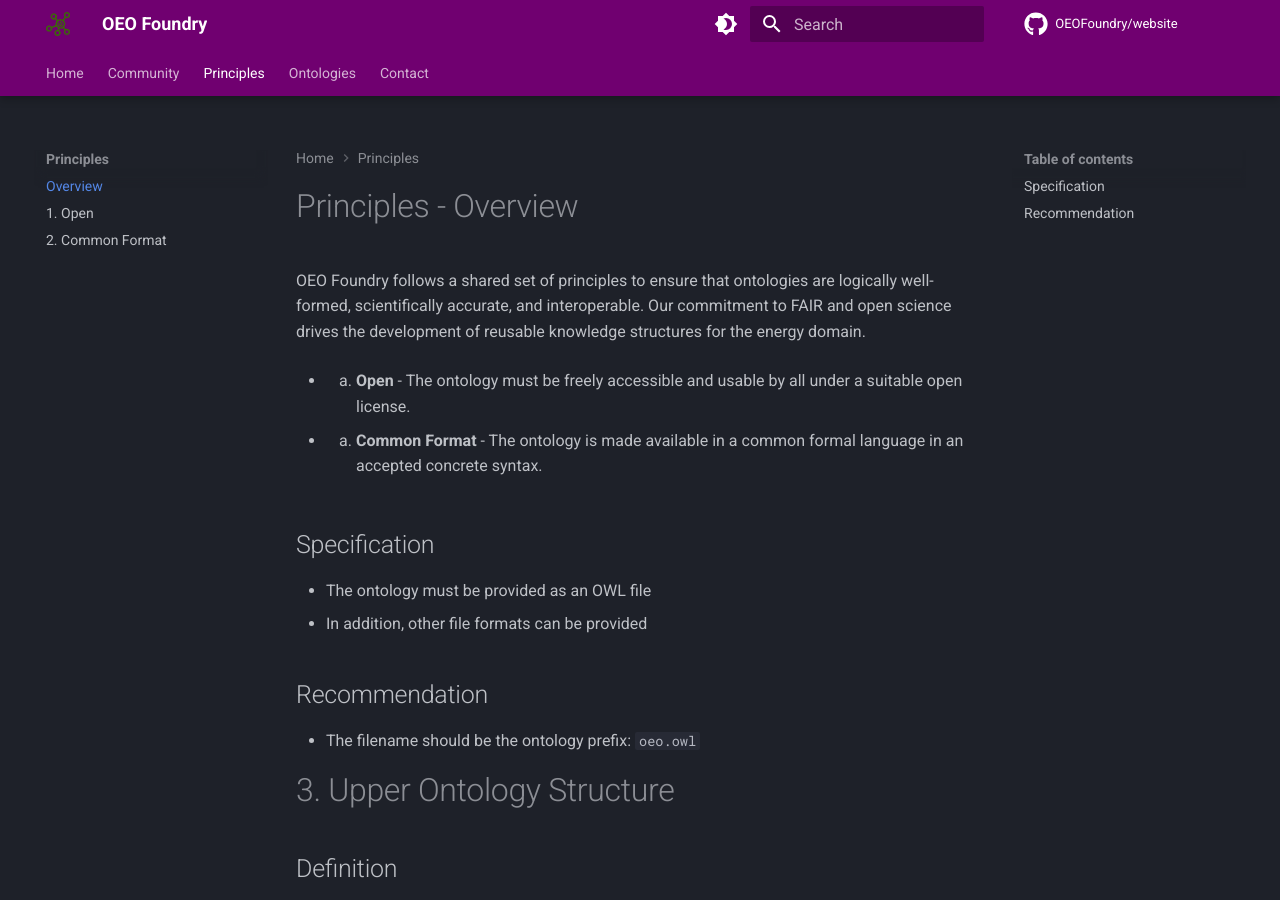
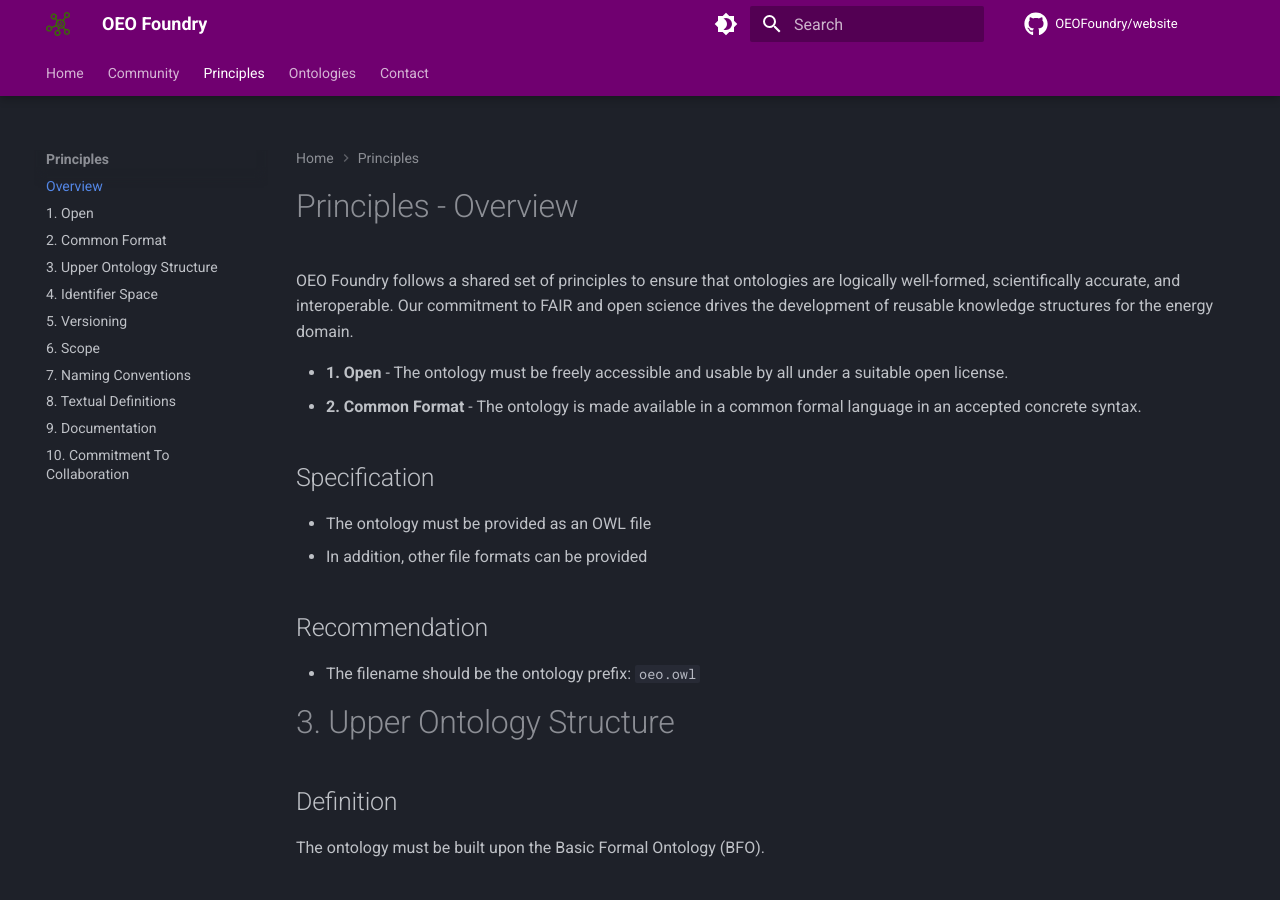
Before and after one commit to ENEROFoundry/ENEROFoundry, an MkDocs documentation site: the page built from docs/principles.md, in a window 1280 px wide and 900 px high. Built offline with MkDocs 1.6.1 and Material for MkDocs 9.7.7, drawn with Linux system fonts in a browser that asks for light colours; comment, search, counter and statistics services are not loaded; the version menu is left out; some of the changed text lies outside the part shown.

Commit message:
Structure all files #4

```diff
--- a/mkdocs.yml
+++ b/mkdocs.yml
@@ -78,5 +78,13 @@
       - Overview: principles.md
       - 1. Open: principles/1_open.md
       - 2. Common Format: principles/2_format.md
+      - 3. Upper Ontology Structure: principles/3_bfo.md
+      - 4. Identifier Space: principles/4_id.md
+      - 5. Versioning: principles/5_version.md
+      - 6. Scope: principles/6_scope.md
+      - 7. Naming Conventions: principles/7_naming.md
+      - 8. Textual Definitions: principles/8_definitions.md
+      - 9. Documentation: principles/9_documentation.md
+      - 10. Commitment To Collaboration: principles/10_collaboration.md
   - Ontologies: ontologies.md
   - Contact: contact.md
```
Also changed, not shown: docs/principles.md (+8 -2 lines), docs/principles/10_collaboration.md (added, +8 -0 lines), docs/principles/3_bfo.md (added, +7 -0 lines), docs/principles/4_id.md (added, +10 -0 lines), docs/principles/5_version.md (added, +10 -0 lines), docs/principles/6_scope.md (added, +10 -0 lines), docs/principles/7_naming.md (added, +8 -0 lines), docs/principles/8_definitions.md (added, +8 -0 lines), docs/principles/9_documentation.md (added, +8 -0 lines).
